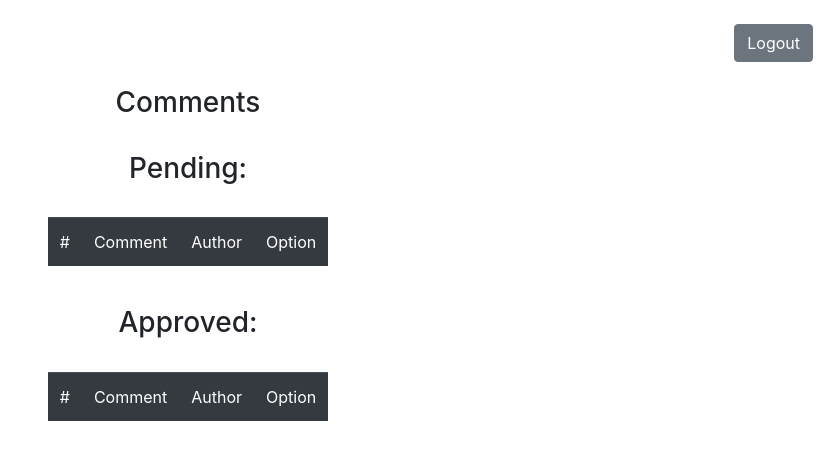
After one commit to ig0rN/citrus, a PHP site: template app/views/admin/comments.view.php in a window 1280 px wide. The commit adds this page. Shown: the top 460 px of the page, without its empty margins (452-1280 px from the left). Run offline with PHP 8.4, Linux system fonts and the light colour scheme; the template is opened without the code that fills it, so the values that code supplies are empty.

Commit message:
Comments - done

```diff
--- /dev/null
+++ b/app/views/admin/comments.view.php
@@ -0,0 +1,95 @@
+<?php view("layouts/header") ?>
+
+    <div class="container-fluid text-right">
+        <a href="/admin/logout" class="btn btn-secondary">Logout</a>
+    </div>
+
+    <div class="container">
+        <div class="row justify-content-center mt-4">
+            <div class="text-center">
+                <h3>Comments</h3>
+            </div>
+        </div>
+
+        <div class="row justify-content-center mt-4">
+            <div class="text-center">
+                <h3>Pending:</h3>
+            </div>
+        </div>
+
+        <div class="row justify-content-center mt-4">
+            <div class="text-center">
+                <table class="table table-dark">
+                    <thead>
+                    <tr>
+                        <td scope="col">#</td>
+                        <td scope="col">Comment</td>
+                        <td scope="col">Author</td>
+                        <td scope="col">Option</td>
+                    </tr>
+                    </thead>
+                    <tbody>
+                    <?php $counter_p = count($pending); ?>
+                    <?php foreach ($pending as $comment): ?>
+                        <tr>
+                            <td scope="row"><?= $counter_p ?></td>
+                            <td><?= $comment->content ?></td>
+                            <td><?= $comment->name ?></td>
+                            <td>
+                                <form action="/admin/comment/approve" method="post" class="d-inline">
+                                    <input name="id" type="hidden" value="<?= $comment->id ?>">
+                                    <button type="submit"><i class="fa fa-check"></i></button>
+                                </form>
+                                <form action="/admin/comment/delete" method="post" class="d-inline">
+                                    <input name="id" type="hidden" value="<?= $comment->id ?>">
+                                    <button type="submit"><i class="fa fa-times"></i></button>
+                                </form>
+                            </td>
+                        </tr>
+                        <?php $counter_p--; ?>
+                    <?php endforeach; ?>
+                    </tbody>
+                </table>
+            </div>
+        </div>
+
+        <div class="row justify-content-center mt-4">
+            <div class="text-center">
+                <h3>Approved:</h3>
+            </div>
+        </div>
+
+        <div class="row justify-content-center mt-4">
+            <div class="text-center">
+                <table class="table table-dark">
+                    <thead>
+                    <tr>
+                        <td scope="col">#</td>
+                        <td scope="col">Comment</td>
+                        <td scope="col">Author</td>
+                        <td scope="col">Option</td>
+                    </tr>
+                    </thead>
+                    <tbody>
+                    <?php $counter_a = count($approved); ?>
+                    <?php foreach ($approved as $comment): ?>
+                        <tr>
+                            <td scope="row"><?= $counter_a ?></td>
+                            <td><?= $comment->content ?></td>
+                            <td><?= $comment->name ?></td>
+                            <td>
+                                <form action="/admin/comment/delete" method="post" class="d-inline">
+                                    <input name="id" type="hidden" value="<?= $comment->id ?>">
+                                    <button type="submit"><i class="fa fa-times"></i></button>
+                                </form>
+                            </td>
+                        </tr>
+                        <?php $counter_a-- ?>
+                    <?php endforeach; ?>
+                    </tbody>
+                </table>
+            </div>
+        </div>
+    </div>
+
+<?php view("layouts/footer") ?>
--- a/app/views/layouts/header.view.php
+++ b/app/views/layouts/header.view.php
@@ -9,6 +9,8 @@
 
     <!-- Bootstrap CSS -->
     <link rel="stylesheet" href="https://stackpath.bootstrapcdn.com/bootstrap/4.3.1/css/bootstrap.min.css" integrity="sha384-ggOyR0iXCbMQv3Xipma34MD+dH/1fQ784/j6cY/iJTQUOhcWr7x9JvoRxT2MZw1T" crossorigin="anonymous">
+    <!-- Font Awesome -->
+    <link href="https://stackpath.bootstrapcdn.com/font-awesome/4.7.0/css/font-awesome.min.css" rel="stylesheet" integrity="sha384-wvfXpqpZZVQGK6TAh5PVlGOfQNHSoD2xbE+QkPxCAFlNEevoEH3Sl0sibVcOQVnN" crossorigin="anonymous">
 </head>
 <body>
 
--- a/routes/web.php
+++ b/routes/web.php
@@ -10,3 +10,7 @@ $router->get('admin/logout', 'AuthController@logout');
 
 $router->get('admin', 'AdminController@redirect');
 $router->get('admin/home', 'AdminController@index');
+
+$router->get('admin/comments', 'AdminController@showComments');
+$router->post('admin/comment/approve', 'CommentsController@approve');
+$router->post('admin/comment/delete', 'CommentsController@delete');
```
Also changed, not shown: app/Controllers/AdminController.php (+11 -4 lines), app/Controllers/CommentsController.php (+21 -4 lines), app/Models/Comment.php (+23 -5 lines), app/views/admin/home.view.php (+18 -1 lines).
